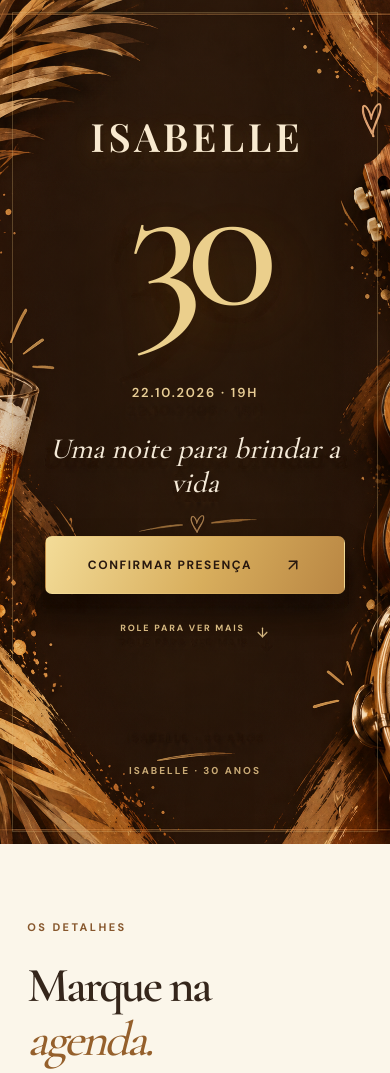
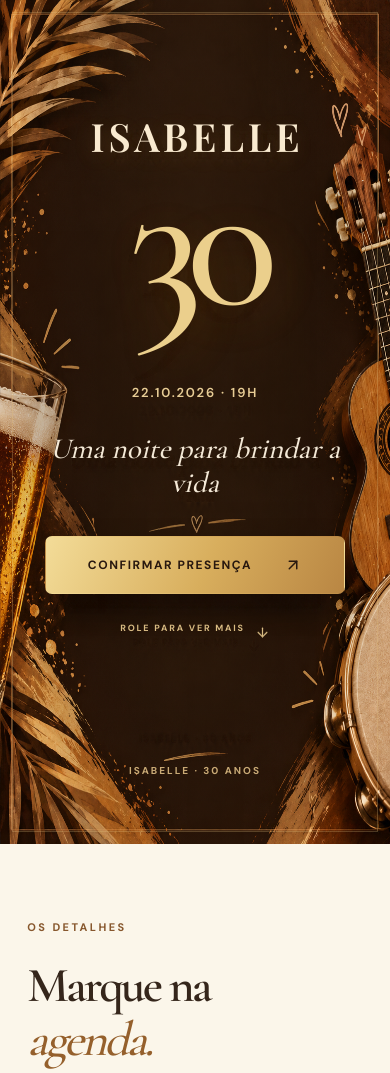
Before and after one commit to FBGdev/convite, a Flask app: page / in a window 390 px wide. Shown: the top 1073 px of the page. Run offline with Flask 3, Linux system fonts and the light colour scheme; parts of the project's set-up code (start-up, migrations or seed data) failed here and were passed over; some libraries are stand-ins or nearby versions.

Commit message:
Show full hero artwork on mobile

```diff
--- a/static/style.css
+++ b/static/style.css
@@ -299,7 +299,7 @@ td strong{color:#35261b}
 .gift-pix-content button:hover{background:#563820}
 .gift-pix-content small{min-height:18px;color:#6b5540}
 @media(max-width:650px){
-  .hero{min-height:100svh;background-position:center top}
+  .hero{min-height:100svh;background-size:100% 100%;background-position:center}
   .hero:after{inset:12px}
   .hero-inner{display:grid;flex:none;min-height:0;padding:75px 8% 35px}
   .hero h1{margin:0}
@@ -313,4 +313,4 @@ td strong{color:#35261b}
   .gifts-inner{display:block}
   .gift-options{margin-top:28px}
 }
-@media(max-width:370px){.hero-age{font-size:172px}.hero-date{font-size:12px}.hero-tagline{font-size:26px}}
+@media(max-width:370px){.hero-name{font-size:32px;letter-spacing:.08em;text-indent:.08em}.hero-age{font-size:172px}.hero-date{font-size:12px}.hero-tagline{font-size:26px}.hero-button{min-width:0;padding-inline:12px;font-size:10px;letter-spacing:.07em;white-space:nowrap}}
```
